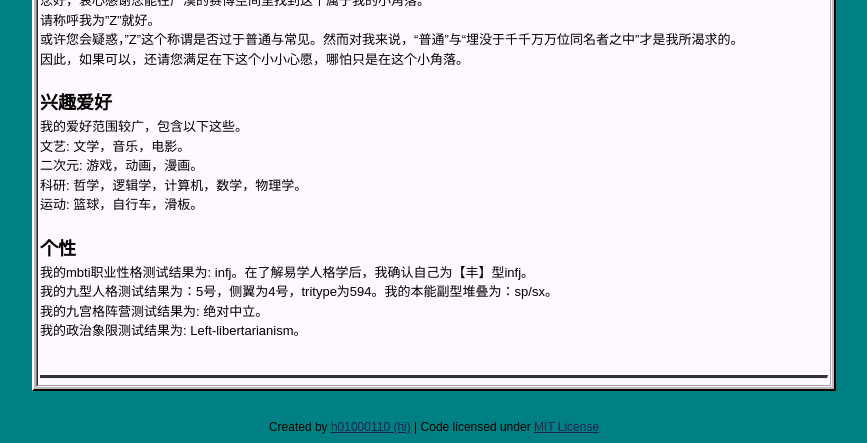
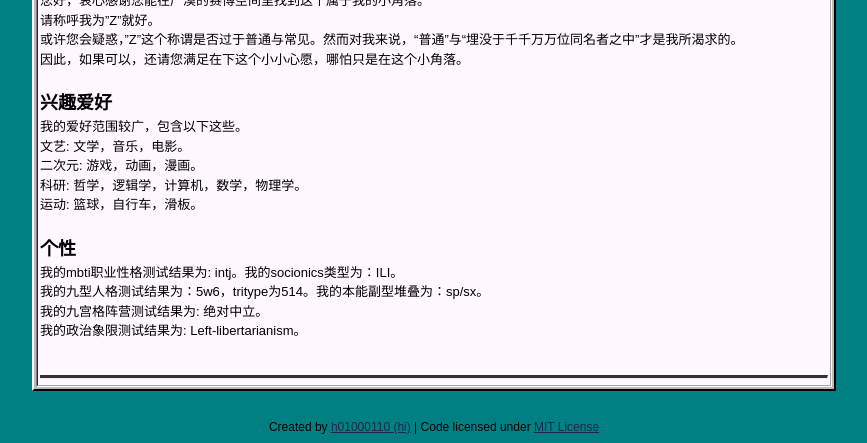
Before and after one commit to player1-Z/player1-Z.github.io, a Jekyll site: the page built from _posts/2020-10-24-Selfintro.md, in a window 1280 px wide, cut to the strip 522-965 px from the top of the page. Shown: the whole strip, without its empty margins (206-1073 px from the left). Built offline with Jekyll 4.4.1, drawn with Linux system fonts in a browser that asks for light colours.

Commit message:
Update 2020-10-24-Selfintro.md

```diff
--- a/_posts/2020-10-24-Selfintro.md
+++ b/_posts/2020-10-24-Selfintro.md
@@ -18,7 +18,7 @@ tags: info
   运动: 篮球，自行车，滑板。
 
 ## 个性
-我的mbti职业性格测试结果为: infj。在了解易学人格学后，我确认自己为【丰】型infj。
-我的九型人格测试结果为：5号，侧翼为4号，tritype为594。我的本能副型堆叠为：sp/sx。
+我的mbti职业性格测试结果为: intj。我的socionics类型为：ILI。
+我的九型人格测试结果为：5w6，tritype为514。我的本能副型堆叠为：sp/sx。
 我的九宫格阵营测试结果为: 绝对中立。
 我的政治象限测试结果为: Left-libertarianism。
```
